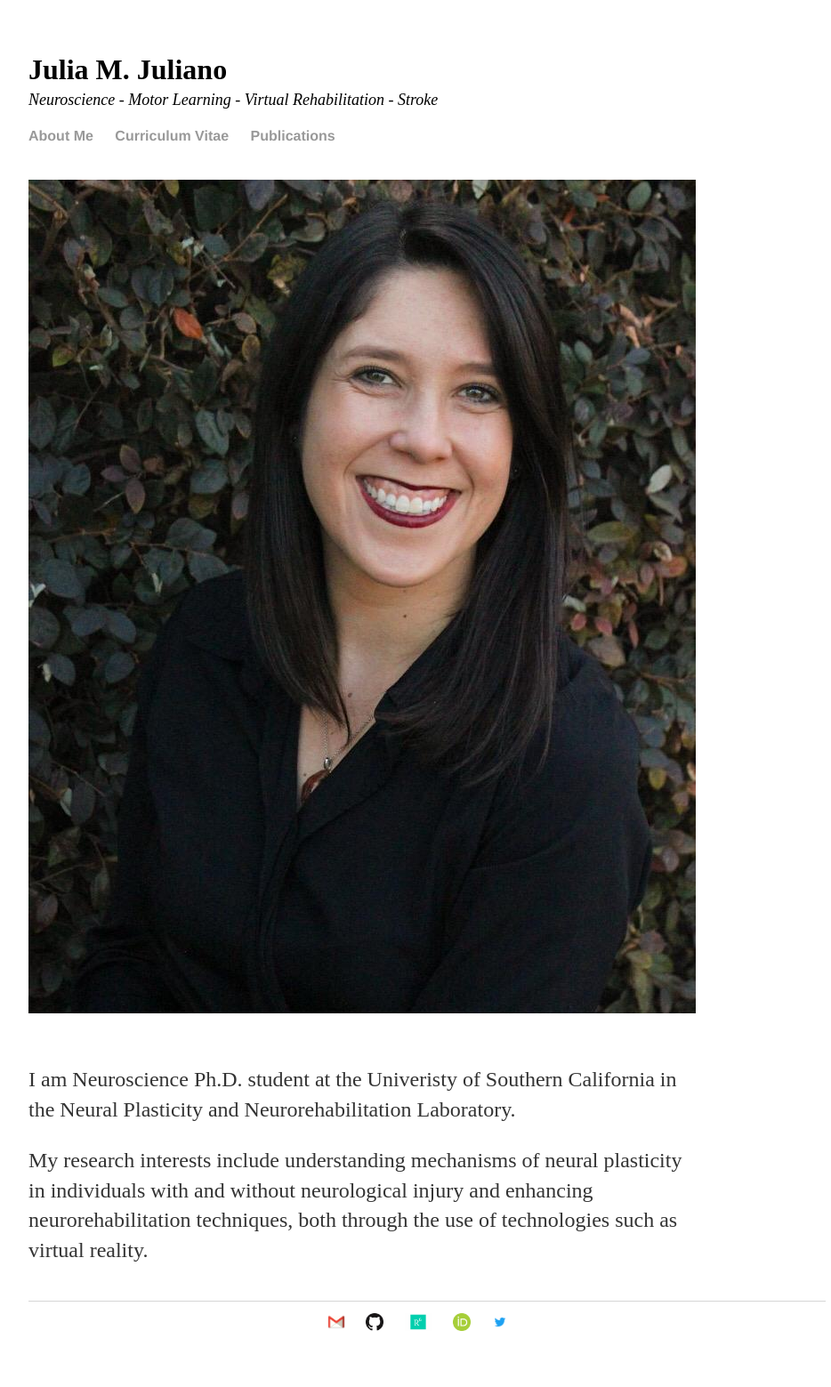
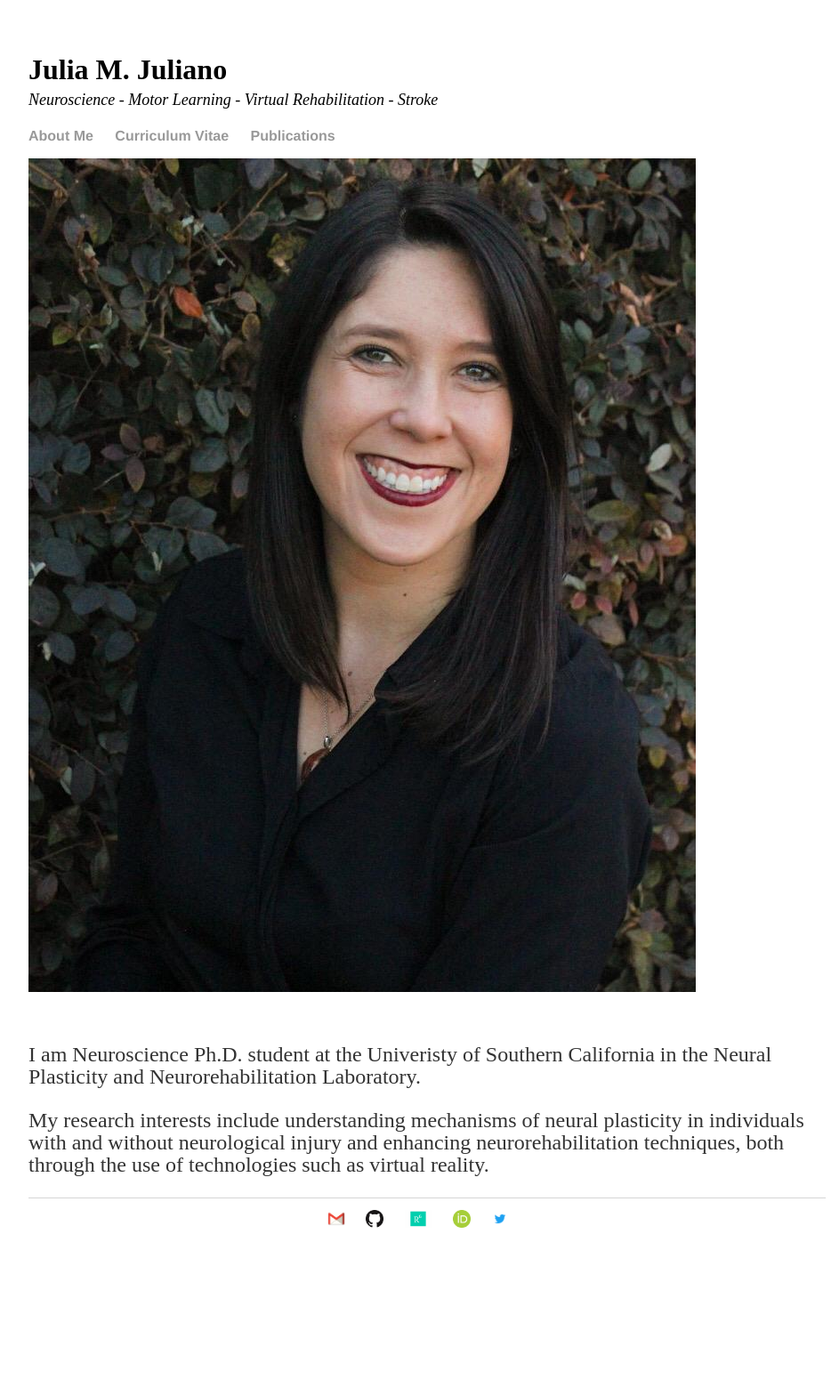
Before and after one commit to juliamjuliano/juliamjuliano.github.io, a Jekyll site: the page built from index.html, in a window 1280 px wide. Shown: the whole page at 89% size, without its empty margins (160-1094 px from the left). Built offline with Jekyll 4.4.1, drawn with Linux system fonts in a browser that asks for light colours; after the commit the page ends 1443 px from its top, so only the background shows below that.

Commit message:
Update main.css

```diff
--- a/css/main.css
+++ b/css/main.css
@@ -16,6 +16,9 @@
 }
 
 img.avatar { margin-bottom: 30px; }
+
+.marketing p { line-height: 25px; }
+.marketing p.lead { line-height: 30px; }
 
 a {
     text-decoration: none;
@@ -50,45 +53,3 @@
 ul.posts li {
     list-style: none;
 }
-
-/* Customize container */
-@media (min-width: 768px) {
-  .container {
-    max-width: 750px;
-  }
-}
-.container-narrow > hr {
-  margin: 30px 0;
-}
-
-/* Main marketing message and sign up button */
-.jumbotron {
-  text-align: center;
-  border-bottom: 1px solid #e5e5e5;
-}
-.jumbotron .btn {
-  font-size: 21px;
-  padding: 14px 24px;
-}
-
-/* Supporting marketing content */
-.marketing {
-  margin: 40px 0;
-}
-.marketing p + h4 {
-  margin-top: 28px;
-}
-
-/* Responsive: Portrait tablets and up */
-@media screen and (min-width: 768px) {
-  /* Remove the padding we set earlier */
-  .header,
-  .marketing,
-  .footer {
-    padding-left: 0;
-    padding-right: 0;
-  }
-  /* Space out the masthead */
-  .header {
-    margin-bottom: 30px;
-  }
```
